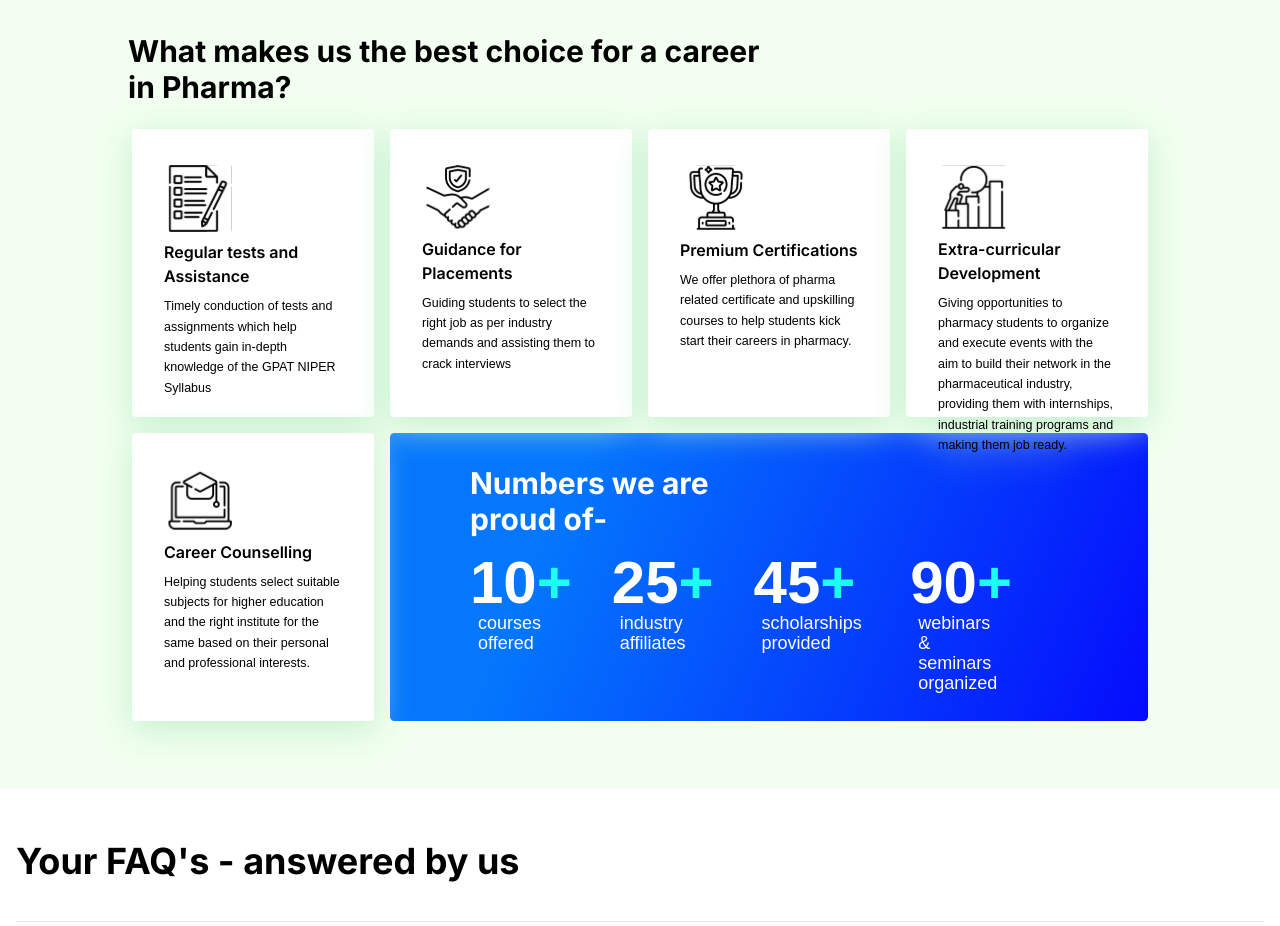
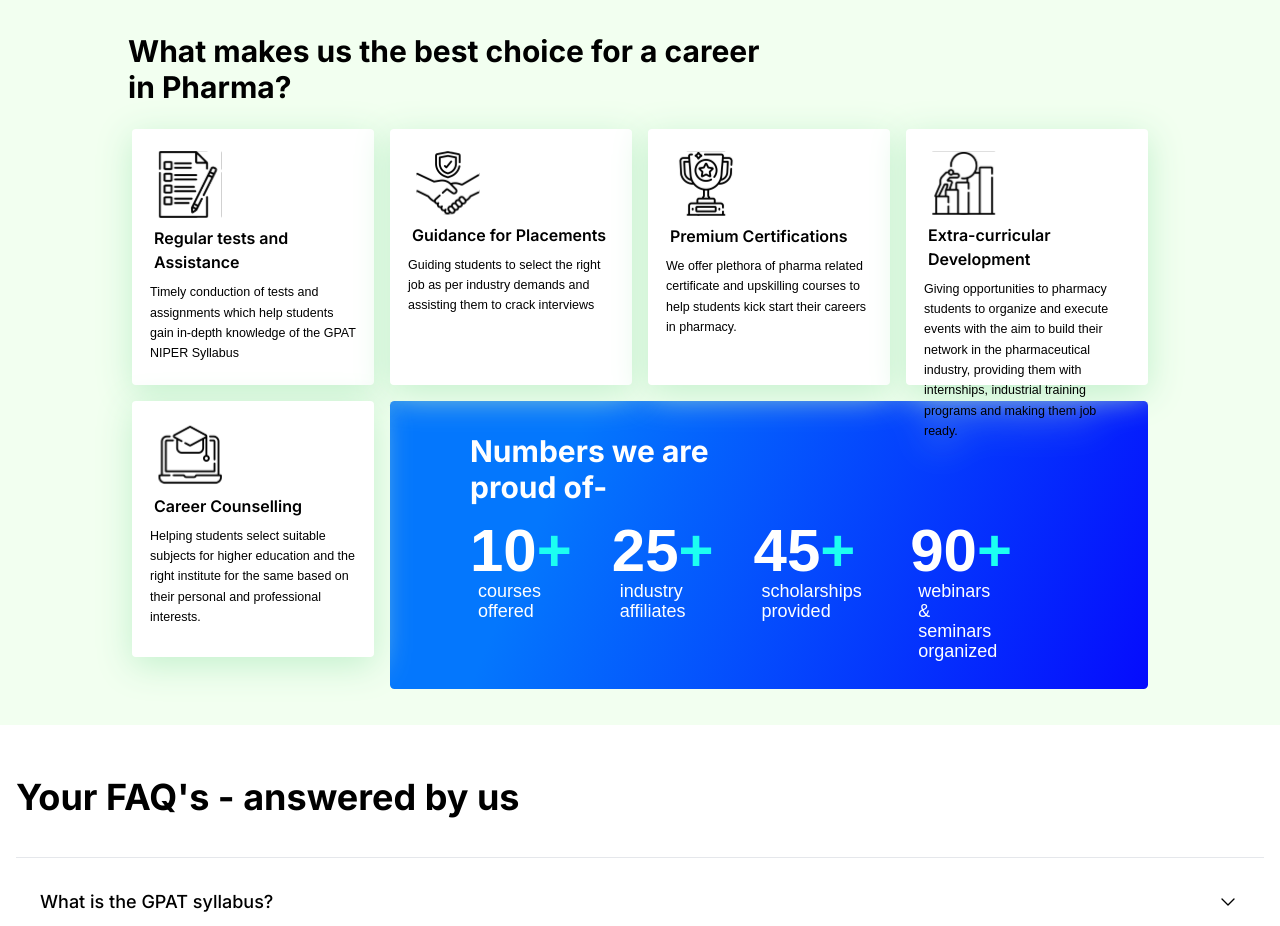
Before and after one commit to vibodhbhosure/Project-Pharmacad, a Next.js app: page / in a window 1280 px wide. Shown: the part 2200-3126 px from the top of the page. Built offline with nearby package versions, Linux system fonts and the light colour scheme.

Commit message:
fixed files changed modified:   src/components/Card.jsx

```diff
--- a/src/components/Card.jsx
+++ b/src/components/Card.jsx
@@ -24,29 +24,29 @@ const Card = ({ cardData }) => {
 
   return (
     <div
-      className="lg:w-241 lg:bg-white lg:rounded lg:p-1 lg:pb-3 lg:m-1 lg:max-h-full lg:h-72 sm:m-6 sm:bg-white sm:max-h-full sm:rounded-xl  bg-white rounded-lg max-h-full pb-1  mx-8"
+      className="xl:h-[16rem] lg:w-241 lg:bg-white lg:rounded lg:p-0.5 lg:pb-1 lg:m-1 lg:max-h-full lg:h-[25rem] sm:m-6 sm:bg-white sm:max-h-full sm:rounded-xl  bg-white rounded-lg max-h-full pb-1  mx-8"
       style={{
         background: "#ffffff",
         filter: "drop-shadow(0px 8px 17.6079px #C2F0CC)",
       }}
     >
       <div className="lg:flex-col ">
-        <div className="lg:pt-3 lg:pl-3 ">
+        <div className="lg:pt-1 lg:pl-1">
           <Image
-            className="lg:mx-5 lg:mt-5 lg:w-16 lg:pt-0 sm:mt-5 sm:pt-10 sm:ml-6 sm:w-28 mt-5 pt-4 ml-6 w-16"
+            className="lg:mx-5 lg:mt-4 lg:w-16 lg:pt-0 sm:mt-4 sm:pt-10 sm:ml-6 sm:w-28 mt-4 pt-4 ml-6 w-16"
             src={svg}
             alt={title}
           />
         </div>
         <div
-          className="lg:px-4 lg:my-0 lg:py-2 lg:w-30 lg:text-base lg:font-semibold lg:font-inter lg:mx-3 sm:px-4 sm:py-2 sm:w-30 sm:my-2 sm:text-3xl sm:font-bold sm:font-inter sm:mx-3 px-4 py-2 w-30 my-0.5 text-base font-bold font-inter mx-3"
+          className="lg:px-4 lg:my-0 lg:py-2 lg:w-30 lg:text-base lg:font-semibold lg:font-inter lg:mx-1 sm:px-4 sm:py-2 sm:w-30 sm:my-2 sm:text-3xl sm:font-bold sm:font-inter sm:mx-3 px-4 py-2 w-30 my-0.5 text-base font-bold font-inter mx-3"
           style={{ color: "#000000" }}
         >
           {title}
         </div>
       </div>
       <div
-        className=" lg:mx-7 lg:py-0 lg:text-black lg:font-montserrat xl:test-[13px] lg:text-[12.5px] lg:font-thin lg:pb-0 lg:leading-2 lg:w-34 sm:mx-7 sm:pb-4 mx-7 pb-4 sm:text-black sm:font-montserrat sm:text-2xl sm:font-thin sm:leading-relaxed sm:w-auto w-auto leading-relaxed text-sm font-thin font-montserrat text-black"
+        className=" lg:mx-4 lg:py-0 lg:text-black lg:font-montserrat xl:test-[13px] lg:text-[12.5px] lg:font-thin lg:pb-0 lg:leading-2 lg:w-34 sm:mx-7 sm:pb-4 mx-7 pb-4 sm:text-black sm:font-montserrat sm:text-2xl sm:font-thin sm:leading-relaxed sm:w-auto w-auto leading-relaxed text-sm font-thin font-montserrat text-black"
         style={{ color: "#000000" }}
       >
         {description}
```
